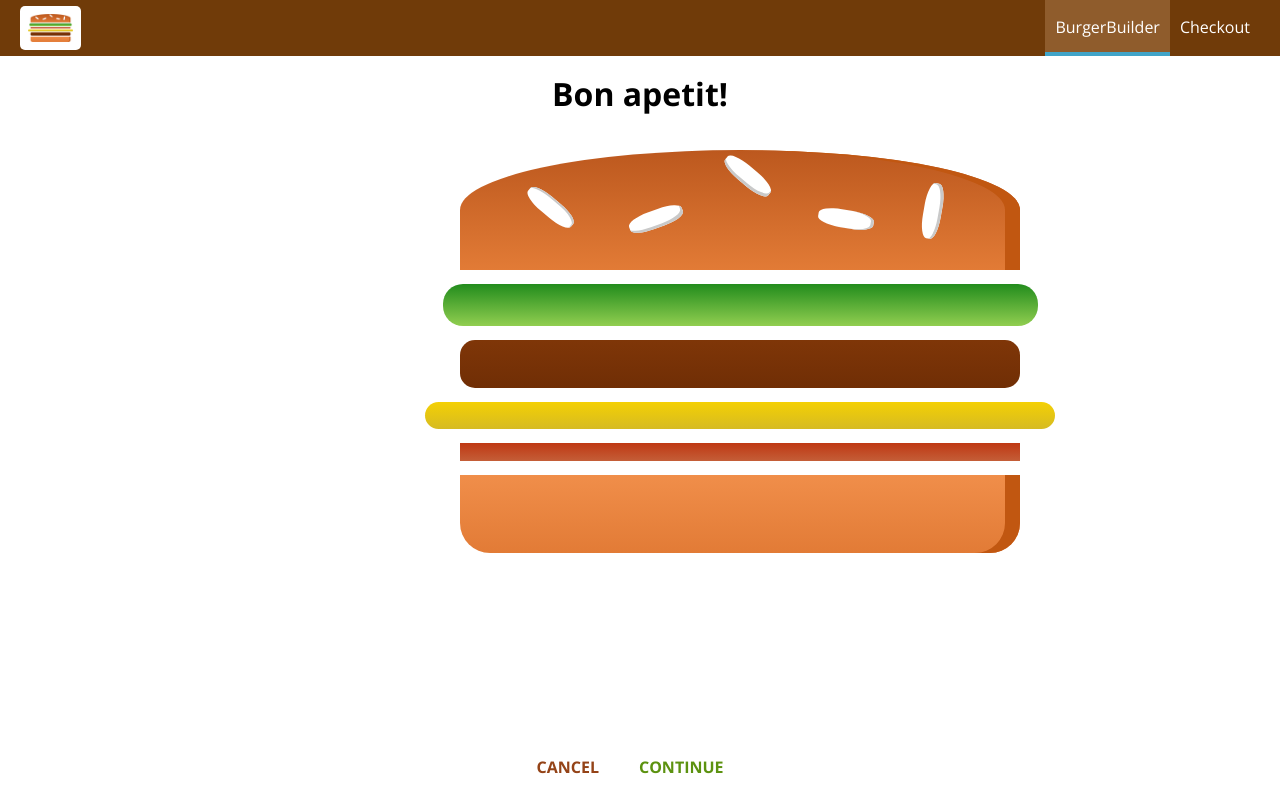
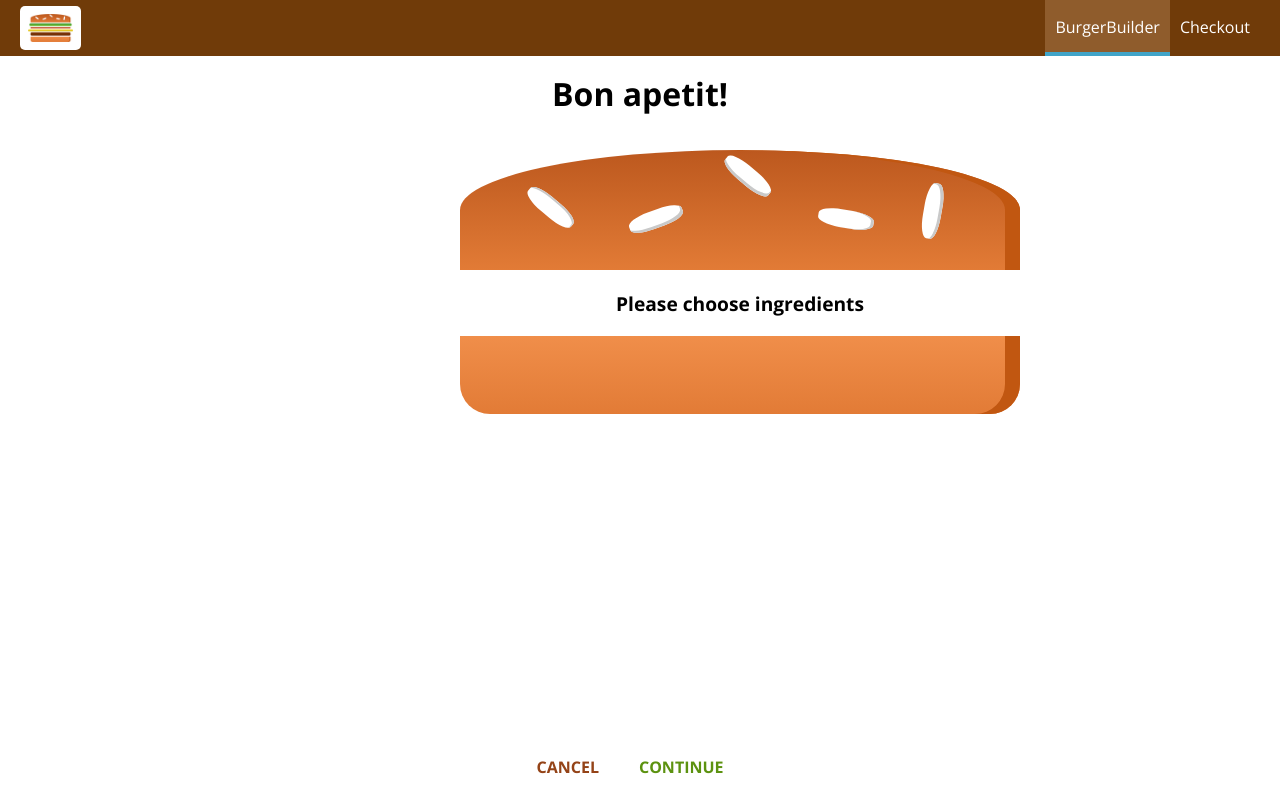
Before and after one commit to Jarkkohei/React-Complete-Guide, a React app: page /checkout in a window 1280 px wide. Built offline with nearby package versions, Linux system fonts and the light colour scheme.

Commit message:
Added the passing the ingredients from the "BurgerBuilder"-component to the "Checkout"-component as queryParams. [207]

```diff
--- a/src/containers/BurgerBuilder/BurgerBuilder.js
+++ b/src/containers/BurgerBuilder/BurgerBuilder.js
@@ -122,7 +122,7 @@ class BurgerBuilder extends Component {
 
     purchaseContinueHandler = () => {
 
-        // this.setState({loading: true});
+        this.setState({loading: true});
 
         // //  !!! You should NOT calculate the price at the client-side.
         // const order = {
@@ -148,7 +148,22 @@ class BurgerBuilder extends Component {
         //     .catch(error => {
         //         this.setState({loading: false, purchasing: false});
         //     });
-        this.props.history.push('/checkout');
+
+        const queryParams = [];
+
+        for(let i in this.state.ingredients) {
+            //  Stringify every ingredient name and value together with the "=".sign in between. Eg. "salad=1"
+            queryParams.push(encodeURIComponent(i) + '=' + encodeURIComponent(this.state.ingredients[i]));
+        }
+
+        //  Join all the stringified ingredient name/value pairs together with the "&"-sign in between. Eg. "salad=1&meat=1&bacon=2&cheese=2"
+        const queryString = queryParams.join('&');
+
+        //  Navigate to the "/checkout" with the queryParams.
+        this.props.history.push({
+            pathname: '/checkout',
+            search: '?' + queryString
+        });
     }
 
 
--- a/src/containers/Checkout/Checkout.js
+++ b/src/containers/Checkout/Checkout.js
@@ -13,21 +13,36 @@ class Checkout extends Component {
         }
     }
 
+
+    componentDidMount() {
+        const query = new URLSearchParams(  this.props.location.search);
+        const ingredients = {};
+
+        for(let param of query.entries()) {
+            //  Convert "['salad', '1']" to "salad: 1".
+            ingredients[param[0]] = +param[1];
+        }
+        this.setState({ingredients: ingredients});
+    }
+
+
     checkoutCancelledHandler = () => {
         this.props.history.goBack();
     }
+
 
     checkoutContinuedHandler = () => {
         this.props.history.replace('/checkout/contact-data');
     }
 
+
     render() {
         return(
             <div>
                 <CheckoutSummary
-                ingredients={this.state.ingredients}
-                checkoutCancelled={this.checkoutCancelledHandler}
-                checkoutContinued={this.checkoutContinuedHandler}/>
+                    ingredients={this.state.ingredients}
+                    checkoutCancelled={this.checkoutCancelledHandler}
+                    checkoutContinued={this.checkoutContinuedHandler}/>
             </div>
         );
     }
```
